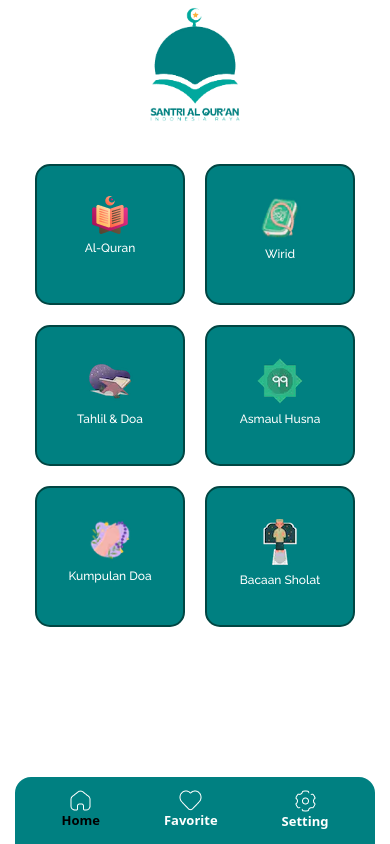
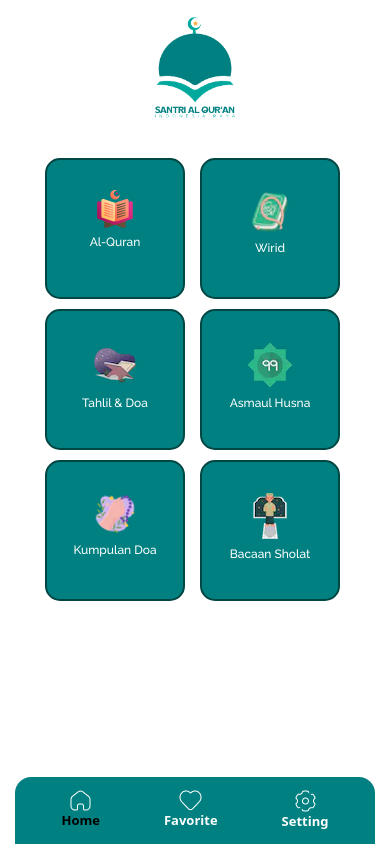
Before and after one commit to Dodolspartan/Santri-Quran, a React (Vite) app: page / in a window 390 px wide. Built offline with nearby package versions, Linux system fonts and the light colour scheme; a web font is replaced by a local one.

Commit message:
Update App.css

```diff
--- a/src/disk/App.css
+++ b/src/disk/App.css
@@ -11,7 +11,8 @@ body{
 }
 
 .pages_element_alyp .element_image {
-  width: 28%;
+  width: 25%;
+  padding-top: 10px;
 }
 
 /* Home Pages */
@@ -269,7 +270,7 @@ body{
 .element_alquran_pages {
   display: grid;
   grid-template-columns: repeat(2, 1fr);
-  padding: 60px 0 80px 0;
+  padding: 60px 10px 80px 10px;
   gap: 20px;
   font-family: "Raleway", sans-serif;
 }
@@ -282,22 +283,23 @@ body{
 .element_alquran_pages .card_element_alquran .title-ayat{
   font-weight: 600;
 }
-.element_alquran_pages .card_element_alquran span {
-  font-size: 13px;
+.element_alquran_pages .card_element_alquran .bg_text {
+  padding: 5px 7px;
+  font-size: 11px;
   font-weight: 600;
+  background: #008081;
+  color: #fff;
+  border-radius: 16px;
 }
 .element_alquran_pages .surah_links {
   text-decoration: none;
   color: #008081;
 }
-.element_alquran_page .card_element_alquran bg-primary{
-  background: #008081;
-}
 /* End */
 
 /* Element Detail Surah */
 .element_detail_surah{
-  padding: 60px 0 80px 0;
+  padding: 60px 10px 80px 10px;
 
 }
 .element_detail_surah .btn_back_surah{
@@ -327,3 +329,57 @@ body{
   align-items: center;
   font-family: 'Times New Roman', Times, serif;
 }
+
+/* Mobile Responsive */
+
+@media only screen and (max-width: 600px) {
+/* Page App */
+.pages_element_alyp {
+  width: 360px;
+  margin: auto;
+}
+
+.pages_element_alyp .element_image {
+  width: 25%;
+  padding-top: 10px;
+}
+
+/* Home Pages */
+.home_element_pages {
+  width: 360px;
+  margin: auto;
+  padding: 13px 10px;
+}
+
+/* End */
+
+/* Hero Pages */
+.hero_component_items .card_component_items {
+  display: grid;
+  padding: 20px 20px;
+  margin: 0px 0px 40px 0px;
+  grid-template-columns: repeat(2, 1fr);
+  gap: 10px;
+}
+
+.hero_component_items .card_component_items .card_element_items {
+  width: 140px;
+  height: 141px;
+  padding: 30px 0;
+  border-radius: 15px;
+  border: 2px solid #004643;
+  background: #008081;
+  color: aliceblue;
+}
+
+.hero_component_items .card_component_items .card_element_items a {
+  padding: 5px 0;
+  font-family: "Raleway", sans-serif;
+  font-size: 12px;
+  text-decoration: none;
+  color: #fff;
+  font-weight: 500;
+}
+
+/* End */
+}
```
